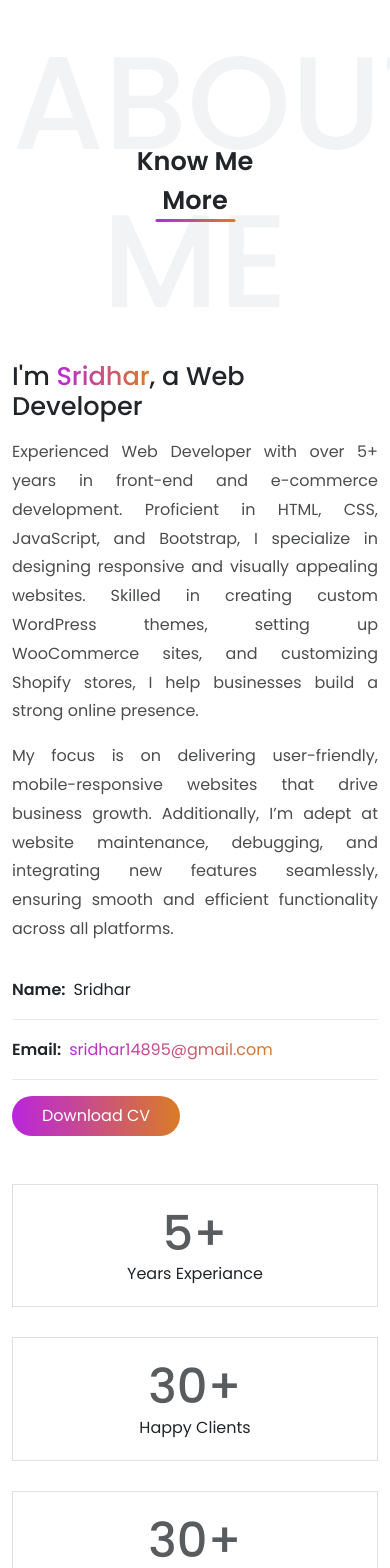
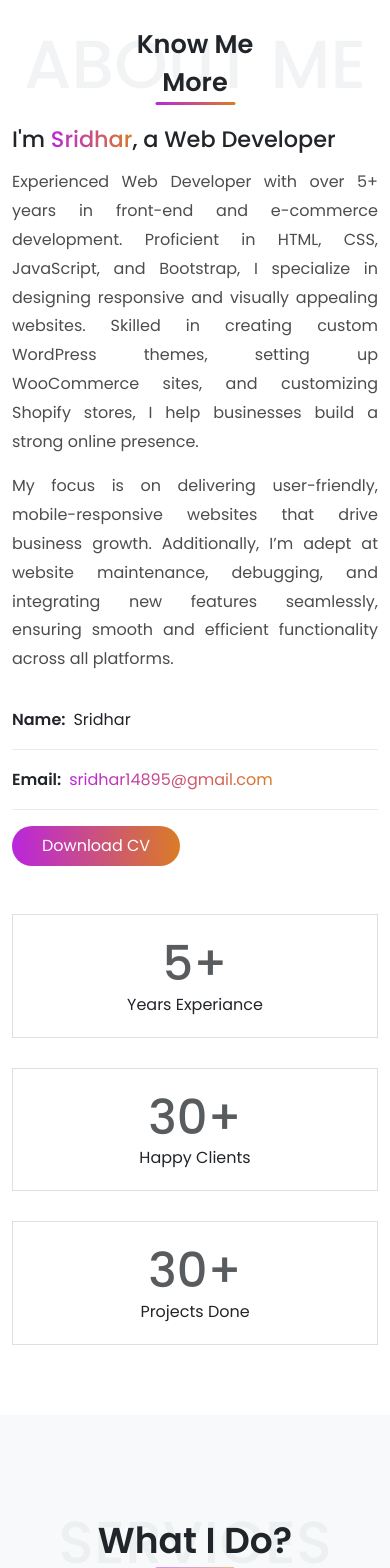
Before and after one commit to srishsri/my-portfolio, a React (Create React App) app in the folder port/: page / in a window 390 px wide. Shown: the part 880-2448 px from the top of the page. Built offline with nearby package versions, Linux system fonts and the light colour scheme.

Commit message:
responsive fixed

```diff
--- a/port/src/components/About/About.css
+++ b/port/src/components/About/About.css
@@ -104,4 +104,10 @@
     .featured-box {
         margin-bottom: 30px;
     }
+    .about-heading h3 {
+        font-size: 4.25rem;
+    }
+    .about-me h2 {
+        font-size: 1.4rem;
+    }
 }
--- a/port/src/components/Resume/Resume.css
+++ b/port/src/components/Resume/Resume.css
@@ -151,11 +151,14 @@ h3 {
 }
 .experience .job-info {
     position: absolute;
-    left: -185px;
+    left: -220px;
     top: 0;
 }
 .experience .job-info .title {
     color: #212529;
+}
+.tab-section .services-heading {
+    margin-bottom: 50px;
 }
 @media (max-width: 767px) {
     .experience .job-info {
@@ -226,7 +229,7 @@ h3 {
         font-size: 3.7rem;
     }
     .tab-content {
-        padding-top: 30px;
+        padding-top: 70px;
     }
     .project-links {
         column-count: 1;
@@ -244,4 +247,11 @@ h3 {
     .about-me p {
         text-align: justify;
     }
+
+    .about-me h2 {
+        font-size: 1.4rem;
+    }
+    .experience .location{
+        position: unset;
+    }
 }
--- a/port/src/components/Resume/Resume.js
+++ b/port/src/components/Resume/Resume.js
@@ -86,7 +86,7 @@ const Resume = () => {
                                         </div>
                                         <div className='job-info'>
                                             <div className='title'>Sr.Web Developer</div>
-                                            <div>2022 - 2022</div>
+                                            <div>Jan 2024 - Oct 2022</div>
                                         </div>
                                         <div>
                                             <ul className='fa-ul'>
@@ -100,13 +100,24 @@ const Resume = () => {
                                     </div>
 
                                     <div className='item'>
+                                        <h5 className='company-name'>MindMade Technologies</h5>
+                                        <div className='location'>
+                                            Coimbatore
+                                        </div>
+                                        <div className='job-info'>
+                                            <div className='title'>Web Developer</div>
+                                            <div>Dec 2022 - Jan 2024</div>
+                                        </div>
+                                    </div>
+
+                                    <div className='item'>
                                         <h5 className='company-name'>texila educare healthcare and technology enterprises pvt ltd</h5>
                                         <div className='location'>
                                             Coimbatore
                                         </div>
                                         <div className='job-info'>
                                             <div className='title'>WordPress <br/>Developer</div>
-                                            <div>2022 - 2022</div>
+                                            <div>Sept 2022 - Oct 2022</div>
                                         </div>
                                         <div>
                                             <ul className='fa-ul'>
--- a/port/src/components/Services/Services.css
+++ b/port/src/components/Services/Services.css
@@ -52,3 +52,16 @@
 .feature-box {
     padding-top: 60px;
 }
+
+.services .feature-box:last-child {
+    padding-top: 0;
+}
+
+@media screen and (min-width: 320px) and (max-width: 767px) {
+.services-heading h3 {
+    font-size: 4.7rem;
+}
+.services-heading p {
+    width: 100%;
+}
+}
```
